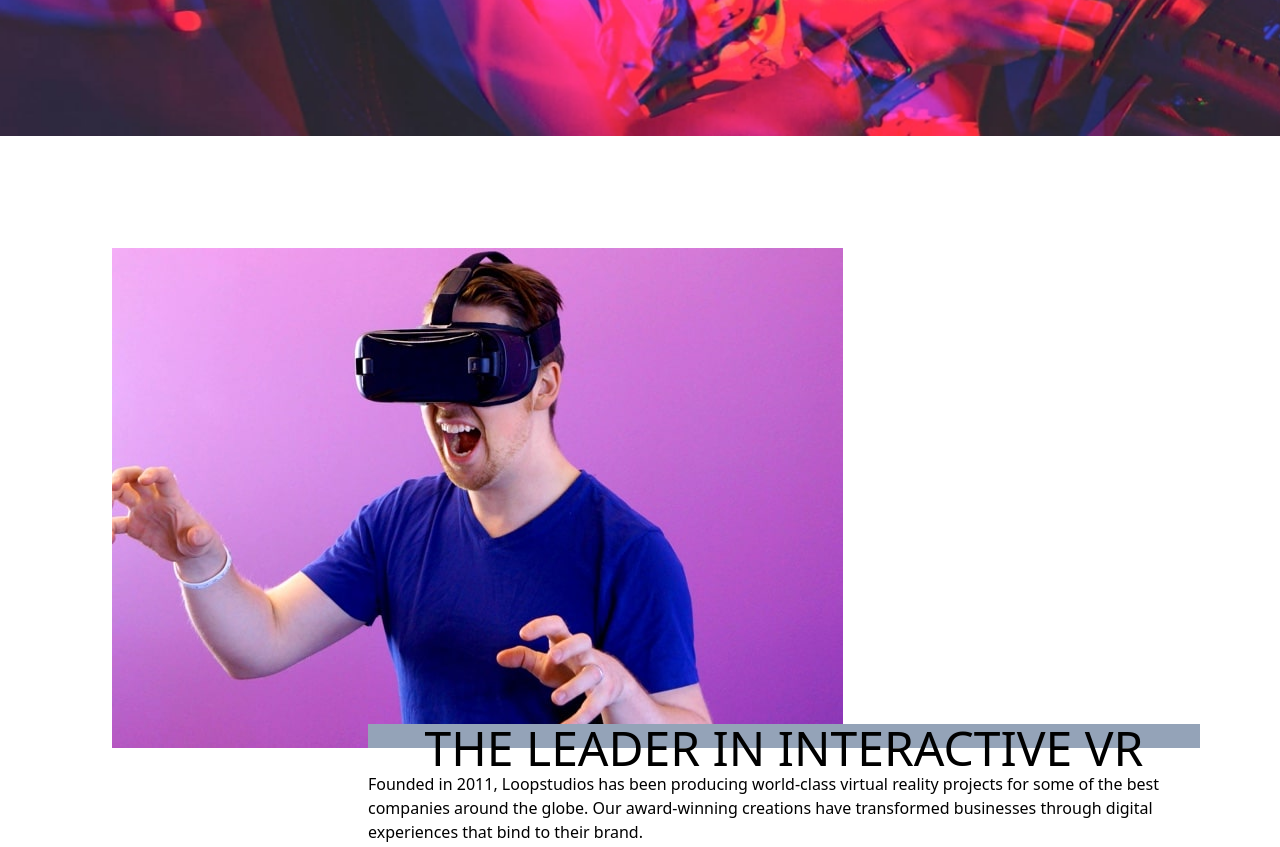
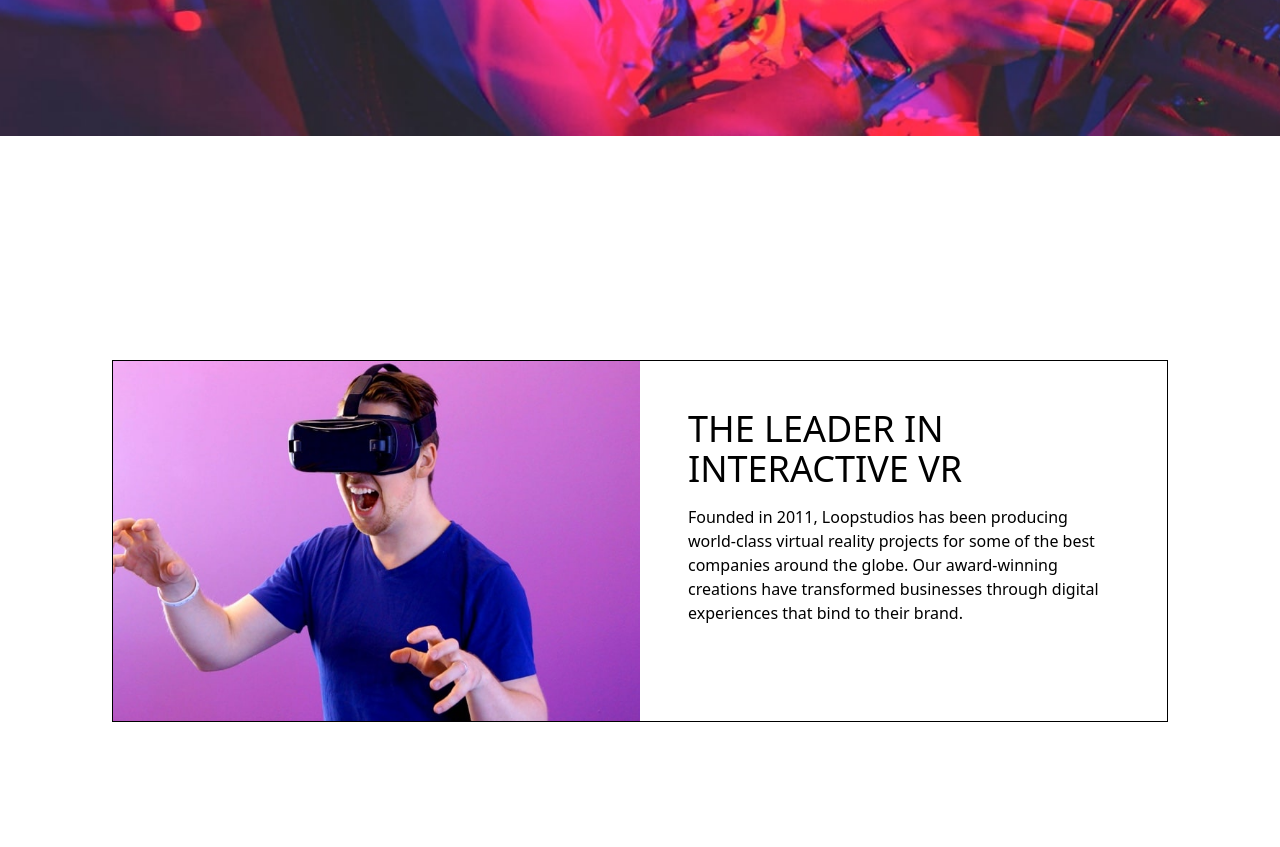
Before and after one commit to Professor1345/loop-studios, a website: page public/index.html in a window 1280 px wide. Shown: the part 480-1327 px from the top of the page. Drawn offline with Linux system fonts and the light colour scheme.

Commit message:
adjust major things

```diff
--- a/public/index.html
+++ b/public/index.html
@@ -52,21 +52,27 @@
         </div>
       </div>
       <div class="second-box">
-        <div class="second-box-one">
-          <div class="second-image flex-1">
+        <div class="second-box-one genPad">
+          <!-- <div class="second-image">
             <picture>
               <source
                 media="(min-width: 1024px)"
                 srcset="./images/desktop/image-interactive.jpg"
               />
-              <source src="./images/mobile/image-interactive.jpg" />
+              <source src="./images/mob ile/image-interactive.jpg" />
               <img
                 src="./images/mobile/image-interactive.jpg"
                 alt="Image Interactive"
-                style="width: auto"
+
               />
             </picture>
-          </div>
+          </div> -->
+
+          <div class="second-image">
+            <img class="hidden lg:flex" src="./images/desktop/image-interactive.jpg" alt="image-interactive" srcset="">
+            <img class="block lg:hidden" src="./images/mobile/image-interactive.jpg" alt="image-interactive" srcset="">
+        </div>
+
           <div class="side-words flex-1">
             <div class="sw-header uppercase">The leader in interactive VR</div>
             <div class="sw-body">
@@ -77,6 +83,7 @@
             </div>
           </div>
         </div>
+
         <div class="second-box-two uppercase py-6 md:py-14 lg:py-20 xl:py-28">
           <div class="sb-header genMar">
             <div class="text-3xl md:text-5xl lg:text-5xl">Our creations</div>
--- a/src/styles.css
+++ b/src/styles.css
@@ -77,24 +77,38 @@
   /* First Box Ends Here */
 
   .second-box-one {
-    @apply flex flex-col md:flex-row lg:relative;
-    @apply p-6 md:p-14 lg:p-20 xl:p-28 py-24 md:p-16;
+    @apply flex flex-col md:flex-row;
+    /* @apply py-12 md:py-14 lg:py-20 xl:py-28 */
+    @apply my-8 sm:my-12 md:my-14 lg:my-20 xl:my-28;
+
   }
   .second-image {
     /* @apply bg-[url('./images/mobile/image-interactive.jpg')];
     @apply bg-no-repeat bg-center bg-fixed bg-cover; */
-    @apply lg:self-start self-auto;
+
+    /* @apply lg:self-start self-auto; */
+    @apply basis-full md:basis-1/2 bg-black;
+    @apply border border-b-0 md:border-b md:border-r-0 border-black border-solid;
   }
+  .second-image img{
+    @apply object-cover object-center min-w-full min-h-full;
+  }
+
   .side-words {
-    @apply bg-slate-400 z-10;
-    @apply lg:mr-20 lg:ml-64 lg:h-6;
-    @apply lg:absolute lg:self-end lg:justify-end;
+    /* @apply z-10; */
+    @apply border border-t-0 md:border-t md:border-l-0 border-black border-solid;
+    @apply p-6 md:p-8 lg:p-10;
+    @apply text-center md:text-left;
+    /* @apply lg:mr-20 lg:ml-64 lg:h-6; */
+    /* @apply lg:absolute lg:self-end lg:justify-end; */
   }
   .sw-header {
-    @apply text-3xl md:text-5xl lg:text-5xl;
-    @apply text-left md:text-center;
+    @apply text-[28px] leading-8 sm:text-[32px] md:text-4xl lg:text-4xl;
+    @apply p-2;
   }
-
+  .sw-body{
+    @apply p-2;
+  }
   .sb-header {
     @apply flex text-center md:justify-between flex-col md:flex-row;
     @apply mb-2 md:mb-6 lg:mb-12 xl:mb-16;
```
Also changed, not shown: public/styles.css.
